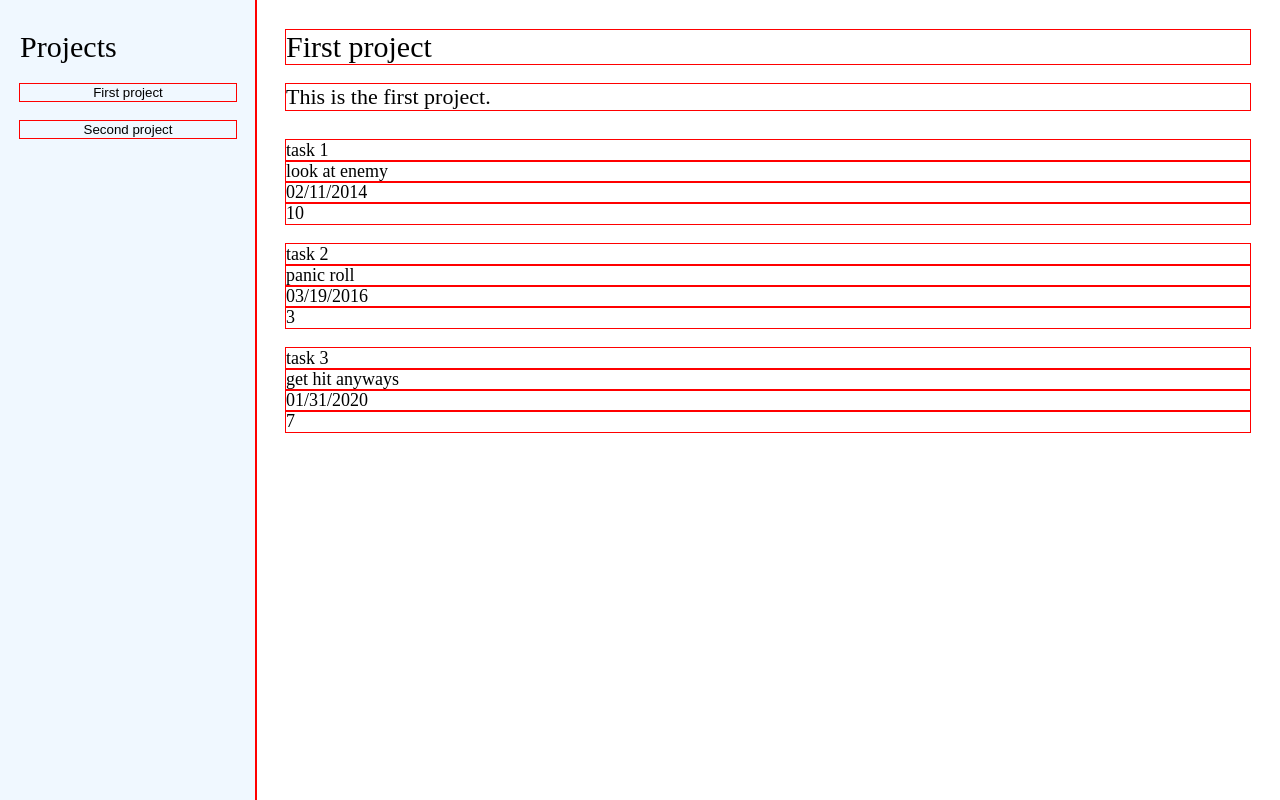
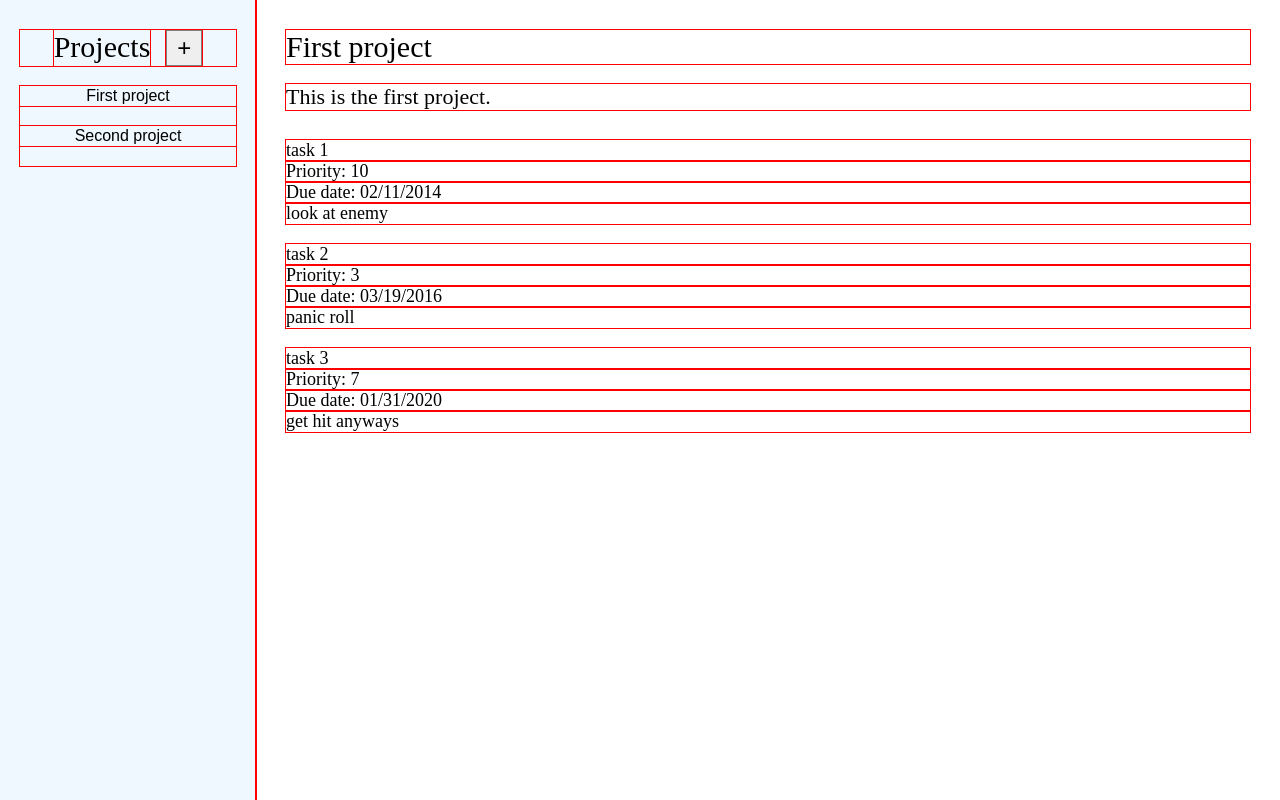
Before and after one commit to caojieming/odin-todo-list, a website built with webpack: page src/template.html in a window 1280 px wide. Both pictures are taken after a click on the button "First project". Built offline with nearby package versions, Linux system fonts and the light colour scheme.

Commit message:
separated DOM from controller into individual modules, started project creation process

```diff
--- /dev/null
+++ b/src/create-project.js
@@ -0,0 +1,40 @@
+export const CreateProject = class CreateProject {
+
+    contentDiv = document.querySelector("#content");
+
+    constructor() {
+        // this module is purely for setting up the UI, functions/interactions will all still be in index.js
+
+        // reset content section
+        this.contentDiv.textContent = "";
+
+        // title header
+        const titleHeader = document.createElement("div");
+        titleHeader.setAttribute("id", "project-title-header");
+        titleHeader.textContent = "Name of project:";
+        this.contentDiv.appendChild(titleHeader);
+        // title input
+        const titleInput = document.createElement("input");
+        titleInput.setAttribute("id", "project-title-input");
+        titleInput.setAttribute("placeholder", "project title");
+        this.contentDiv.appendChild(titleInput);
+
+        // description header
+        const descriptionHeader = document.createElement("div");
+        descriptionHeader.setAttribute("id", "project-description-header");
+        descriptionHeader.textContent = "Description of project:";
+        this.contentDiv.appendChild(descriptionHeader);
+        // description input
+        const descriptionInput = document.createElement("input");
+        descriptionInput.setAttribute("id", "project-description-input");
+        descriptionInput.setAttribute("placeholder", "project description");
+        this.contentDiv.appendChild(descriptionInput);
+
+        // finish button
+        const finishBtn = document.createElement("button");
+        finishBtn.setAttribute("id", "finish-project-btn");
+        finishBtn.textContent = "Create Project!";
+        this.contentDiv.appendChild(finishBtn);
+    }
+
+}
--- a/src/index.js
+++ b/src/index.js
@@ -1,6 +1,10 @@
+import { format } from "date-fns";
+
 import "./styles.css";
 import { Project } from "./project.js";
-import { format } from "date-fns";
+import { ProjectContent } from "./project-content.js";
+import { CreateProject } from "./create-project.js";
+import { ProjectSidebar } from "./project-sidebar.js";
 
 /*
 Ideas:
@@ -11,10 +15,16 @@ projects will be displayed on the left side of the screen (using a grid or somet
 sections + items will be displayed on the middle/right sides of the screen
 */
 
+/*
+Todo list, roughly in order:
+- coding adding projects in Controller()
+- removing projects
+- adding and removing todo
+*/
+
 class Controller {
 
     sidebarDiv = document.querySelector("#sidebar");
-    contentDiv = document.querySelector("#content");
 
     constructor() {
         this.projects = [];
@@ -32,73 +42,31 @@ class Controller {
 
         this.addProject(secondProject);
 
-        this.sidebarDiv.addEventListener("click", this.openProjectTab.bind(this));
+        this.sidebarDiv.addEventListener("click", this.openProjectContent.bind(this));
+
+        const createProjectBtn = document.querySelector("#create-project-btn");
+        createProjectBtn.addEventListener("click", this.createProject.bind(this));
 
 
     }
 
 
-    openProjectTab(event) {
+    // opening the project creation UI onto content
+    createProject() {
+        new CreateProject();
+    }
+
+
+    // opening a project onto content from the sidebar
+    openProjectContent(event) {
         const element = event.target;
         const projectID = element.id;
-
         const projectIdx = this.getProjectIndexFromID(projectID);
 
         if(projectIdx != -1) {
-            const curProject = this.projects[projectIdx];
-
-            // reset content section
-            this.contentDiv.textContent = "";
-
-            // project title
-            const title = document.createElement("div");
-            title.classList.add("project-title");
-            title.setAttribute("id", curProject.id);
-            title.textContent = curProject.title;
-            this.contentDiv.appendChild(title);
-
-            // project description
-            const description = document.createElement("div");
-            description.classList.add("project-description");
-            description.textContent = curProject.description;
-            this.contentDiv.appendChild(description);
-
-            // add all todos
-            const todoList = curProject.todos
-            for(let i = 0; i < todoList.length; i++) {
-                // todo div
-                const todoDiv = document.createElement("div");
-                todoDiv.classList.add("project-todo");
-                todoDiv.setAttribute("id", todoList[i].id);
-                this.contentDiv.appendChild(todoDiv);
-
-                // todo title
-                const todoTitle = document.createElement("div");
-                todoTitle.classList.add("project-todo-title");
-                todoTitle.textContent = todoList[i].title;
-                todoDiv.appendChild(todoTitle);
-
-                // todo description
-                const todoDescription = document.createElement("div");
-                todoDescription.classList.add("project-todo-description");
-                todoDescription.textContent = todoList[i].description;
-                todoDiv.appendChild(todoDescription);
-
-                // todo due date
-                const todoDueDate = document.createElement("div");
-                todoDueDate.classList.add("project-todo-description");
-                todoDueDate.textContent = todoList[i].dueDate;
-                todoDiv.appendChild(todoDueDate);
-
-                // todo priority
-                const todoPriority = document.createElement("div");
-                todoPriority.classList.add("project-todo-description");
-                todoPriority.textContent = todoList[i].priority;
-                todoDiv.appendChild(todoPriority);
-            }
+            new ProjectContent(this.projects[projectIdx]);
         }
     }
-
     getProjectIndexFromID(inputID) {
         for(let i = 0; i < this.projects.length; i++) {
             if(this.projects[i].id == inputID) {
@@ -108,17 +76,18 @@ class Controller {
         return -1;
     }
 
-    // getTodoIndexFromID(inputProject, inputID) {
-    //     const todoList = inputProject.todos;
-    //     for(let i = 0; i < todoList.length; i++) {
-    //         if(todoList.id == inputID) {
-    //             return i;
-    //         }
-    //     }
-    //     return -1;
-    // }
 
-    /*
+    // adding project tab to projects list on sidebar
+    addProject(proj) {
+        this.projects.push(proj);
+        this.addProjectTab(proj);
+    }
+    addProjectTab(proj) {
+        new ProjectSidebar(proj);
+    }
+
+
+    /* For reference
     const toDelete = document.querySelectorAll("#table tr:not(:first-child)");
     const table = document.querySelector("#table");
     const entry = document.createElement("tr");
@@ -128,18 +97,5 @@ class Controller {
     myPara.setAttribute("id", "id_you_like");
     */
 
-    addProject(proj) {
-        this.projects.push(proj);
-        this.addUIProject(proj);
-    }
-
-    addUIProject(project) {
-        const projectTab = document.createElement("button");
-        projectTab.classList.add("project-tab");
-        projectTab.setAttribute("id", project.id);
-        projectTab.textContent = project.title;
-        this.sidebarDiv.appendChild(projectTab);
-    }
-
 }
 new Controller();
--- /dev/null
+++ b/src/project-content.js
@@ -0,0 +1,60 @@
+import { Project } from "./project.js";
+
+export const ProjectContent = class ProjectContent {
+
+    contentDiv = document.querySelector("#content");
+
+    constructor(project) {
+        // reset content section
+        this.contentDiv.textContent = "";
+
+        // project title
+        const title = document.createElement("div");
+        title.classList.add("project-title");
+        title.setAttribute("id", project.id);
+        title.textContent = project.title;
+        this.contentDiv.appendChild(title);
+
+        // project description
+        const description = document.createElement("div");
+        description.classList.add("project-description");
+        description.textContent = project.description;
+        this.contentDiv.appendChild(description);
+
+        // add all todos
+        const todoList = project.todos
+        for(let i = 0; i < todoList.length; i++) {
+            // todo div
+            const todoDiv = document.createElement("div");
+            todoDiv.classList.add("project-todo");
+            todoDiv.setAttribute("id", todoList[i].id);
+            this.contentDiv.appendChild(todoDiv);
+
+            // todo title
+            const todoTitle = document.createElement("div");
+            todoTitle.classList.add("project-todo-title");
+            todoTitle.textContent = todoList[i].title;
+            todoDiv.appendChild(todoTitle);
+
+            // todo priority
+            const todoPriority = document.createElement("div");
+            todoPriority.classList.add("project-todo-description");
+            todoPriority.textContent = "Priority: " + todoList[i].priority;
+            todoDiv.appendChild(todoPriority);
+
+            // todo due date
+            const todoDueDate = document.createElement("div");
+            todoDueDate.classList.add("project-todo-description");
+            todoDueDate.textContent = "Due date: " + todoList[i].dueDate;
+            todoDiv.appendChild(todoDueDate);
+
+            // todo description
+            const todoDescription = document.createElement("div");
+            todoDescription.classList.add("project-todo-description");
+            todoDescription.textContent = todoList[i].description;
+            todoDiv.appendChild(todoDescription);
+        }
+
+    }
+
+};
--- /dev/null
+++ b/src/project-sidebar.js
@@ -0,0 +1,15 @@
+import { Project } from "./project";
+
+export const ProjectSidebar = class ProjectSidebar {
+
+    projectsDiv = document.querySelector("#projects");
+
+    constructor(project) {
+        const projectTab = document.createElement("button");
+        projectTab.classList.add("project-tab");
+        projectTab.setAttribute("id", project.id);
+        projectTab.textContent = project.title;
+        this.projectsDiv.appendChild(projectTab);
+    }
+
+}
--- a/src/styles.css
+++ b/src/styles.css
@@ -30,18 +30,39 @@ body {
 
     background-color: aliceblue;
 
-    font-size: 30px;
-
     display: flex;
     flex-direction: column;
 }
 /* sidebar contents */
 #sidebar > * {
-    margin-top: 20px;
+    margin-bottom: 20px;
 }
 
-/* project tabs */
+/* sidebar top section */
+#sidebar-top {
+    display: flex;
+    justify-content: center;
+    gap: 16px;
+}
+#top-title {
+    font-size: 30px;
+}
+#create-project-btn {
+    font-size: 24px;
+    border: 1px solid gray;
+    width: 36px;
+    height: 36px;
+}
+
+/* sidebar projects section */
+#projects {
+    display: flex;
+    flex-direction: column;
+}
+/* individual project tabs */
 .project-tab {
+    font-size: 16px;
+
     background: none;
 	color: inherit;
 	border: none;
@@ -49,6 +70,8 @@ body {
 	/* font: inherit; */
 	cursor: pointer;
 	outline: inherit;
+
+    margin-bottom: 20px;
 }
 
 
--- a/src/template.html
+++ b/src/template.html
@@ -14,7 +14,11 @@
 
         <!-- projects/project list will be displayed here -->
         <div id="sidebar">
-            Projects
+            <div id="sidebar-top">
+                <div id="top-title">Projects</div>
+                <button id="create-project-btn">+</button>
+            </div>
+            <div id="projects"></div>
         </div>
 
         <!-- sections with todo items will display here -->
```
